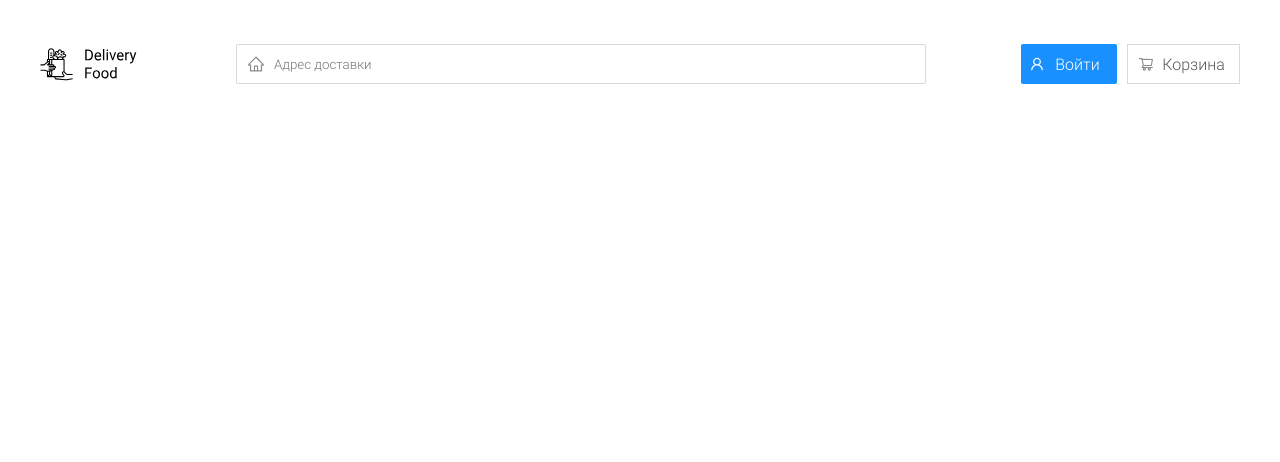
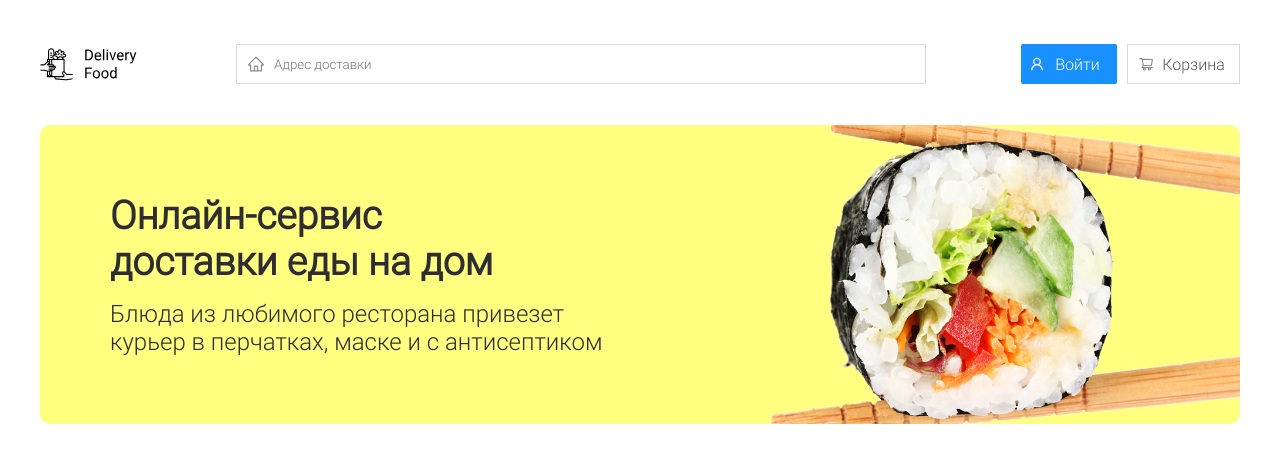
Before and after one commit to GraveDigger99/delivery-food, a website: page #src/index.html in a window 1280 px wide. Drawn offline with nearby package versions, Linux system fonts and the light colour scheme; files that its build step writes are made by us from their sources.

Commit message:
created:section of promo

```diff
--- a/#src/index.html
+++ b/#src/index.html
@@ -14,8 +14,17 @@
 		@@include('_header.html')
 
 		<main class="page">
+			<section class="page-promo">
+				<div class="container">
+					<div class="page-promo__inner">
+						<h1 class="page-promo__title">Онлайн-сервис <br> доставки еды на дом</h1>
+						<p class="page-promo__text">Блюда из любимого ресторана привезет курьер в перчатках, маске и с антисептиком</p>
+					</div>
+				</div>
+			</section>
+		</main>
 
-		</main>
+
 	</div>
 
 
--- /dev/null
+++ b/#src/scss/blocks/promo.scss
@@ -0,0 +1,23 @@
+.page-promo {
+	&__inner{
+		border-radius: 10px;
+		padding: 68px 0px 68px 70px;
+		background: url('../../img/sushi.png') no-repeat top -139px right -91px/587px;
+		background-color: $promoBgc;
+	}
+
+	&__title {
+		font-weight: bold;
+		font-size: 39px;
+		color: $promoColor;
+		margin-bottom: 15px;
+		line-height: 46px;
+	}
+
+	&__text {
+		font-size: 24px;
+		color: $promoColor;
+		max-width: 510px;
+		line-height: 28px;
+	}
+}
--- a/#src/scss/header.scss
+++ b/#src/scss/header.scss
@@ -1,5 +1,4 @@
 .header {
-	padding-top: 44px;
 	padding-bottom: 41px;
 	background-color:$white;
 }
--- a/#src/scss/style.scss
+++ b/#src/scss/style.scss
@@ -2,10 +2,12 @@
 @import 'null.scss';
 @import 'variable.scss';
 @import 'header.scss';
+@import 'blocks/promo.scss';
 
 
 /* ----------------------- */
 body{
+	padding-top: 44px;
 	font-family: Roboto, "Helvetica Neue", Helvetica, sans-serif;
 }
 .wrapper{
--- a/#src/scss/variable.scss
+++ b/#src/scss/variable.scss
@@ -1,3 +1,5 @@
 $white: #FFFFFF;
 $primary: #1890FF;
 $textColor:#595959;
+$promoColor:#302C34;
+$promoBgc:#ffff80;
```
Also changed, not shown: delivery-food/index.html (+10 -1 lines), #src/img/sushi.png (added), delivery-food/css/style.css, delivery-food/css/style.min.css, delivery-food/img/pizza.png (added), delivery-food/img/pizza.webp (added), delivery-food/img/pizzapng.png (added), delivery-food/img/pizzapng.webp (added), delivery-food/img/sushi.png (added), delivery-food/img/sushi.webp (added).
